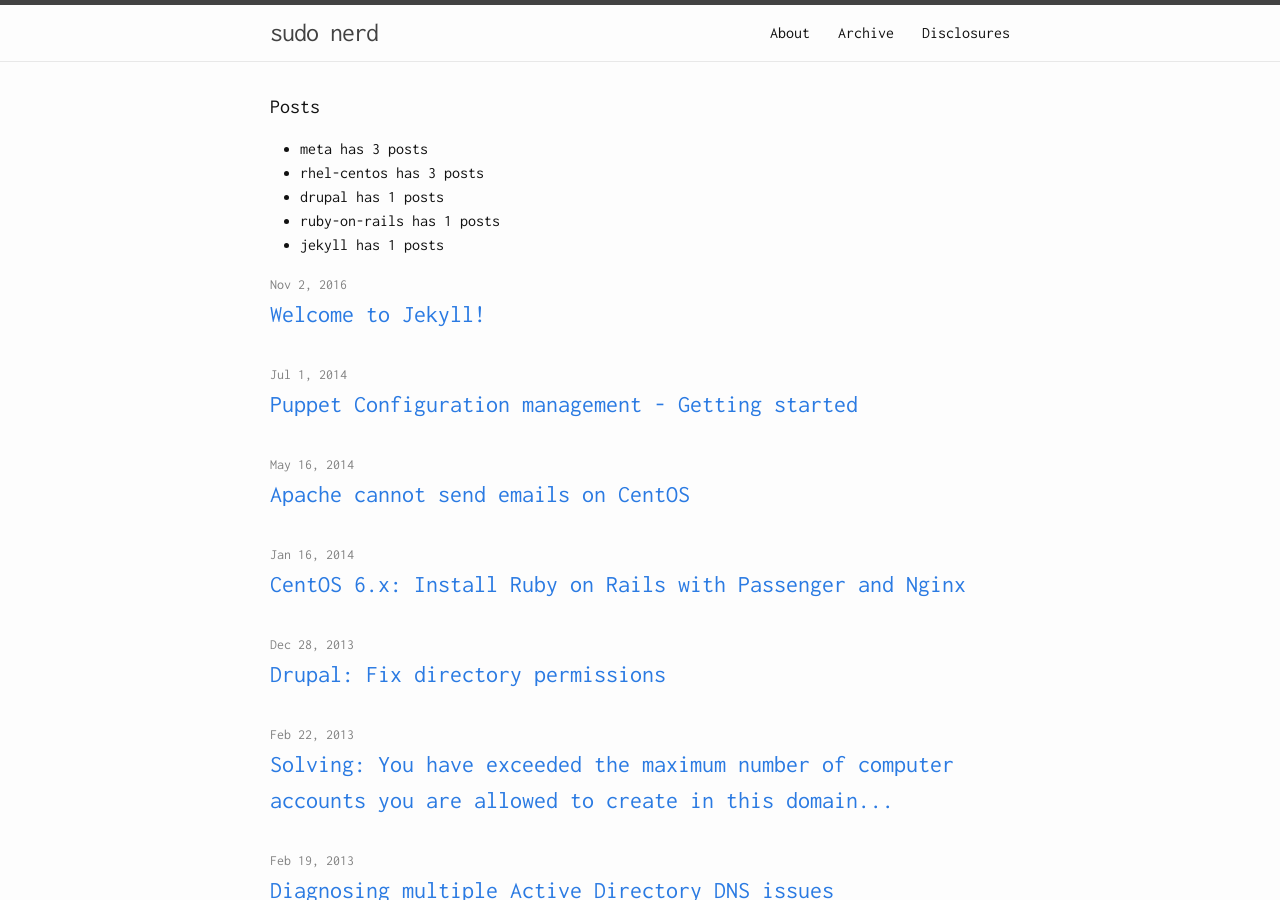
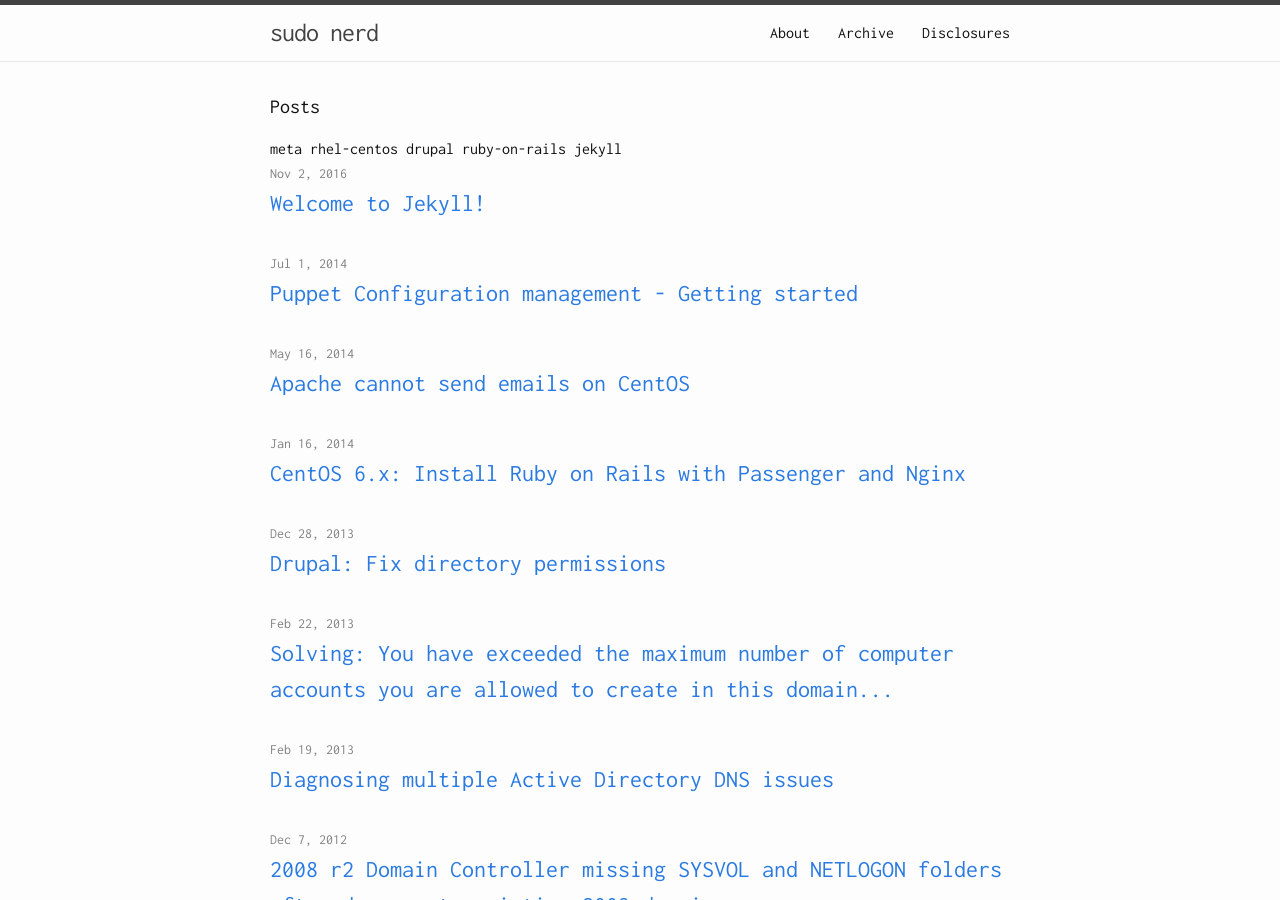
Before and after one commit to educationnull/thejaspher.github.io, a Jekyll site: the page built from archive.md, in a window 1280 px wide and 900 px high. Built offline with Jekyll 4.4.1, drawn with Linux system fonts in a browser that asks for light colours.

Commit message:
Update archive.html

```diff
--- a/_layouts/archive.html
+++ b/_layouts/archive.html
@@ -5,13 +5,13 @@ layout: default
 <div class="archive">
 
   <h1 class="page-heading">Posts</h1>
-  <ul class="tags">
+  <div class="tags">
     {% for tag in site.tags %}
       {% assign t = tag | first %}
       {% assign posts = tag | last %}
-      <li>{{t | downcase | replace:" ","-" }} has {{ posts | size }} posts</li>
+      {{t | downcase | replace:" ","-" }}
     {% endfor %}
-  </ul>
+  </div>
   {{ content }}
 
   <ul class="post-list">
```
